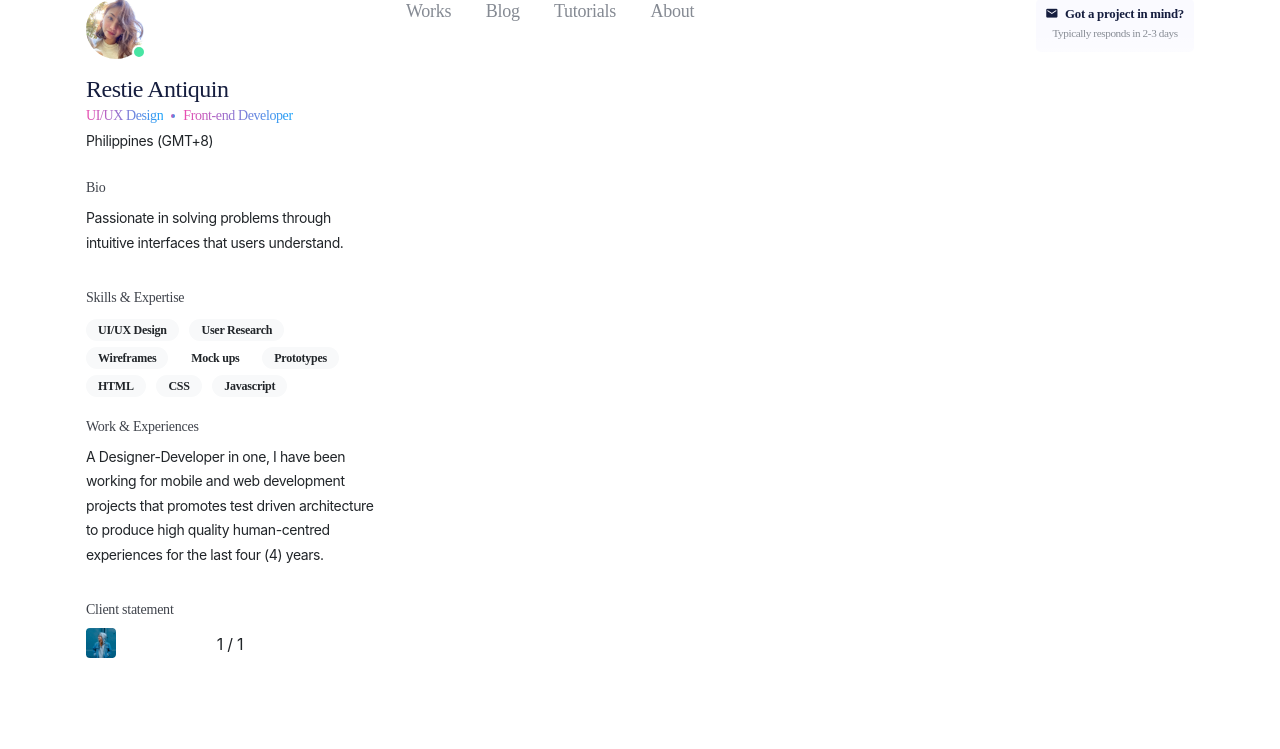
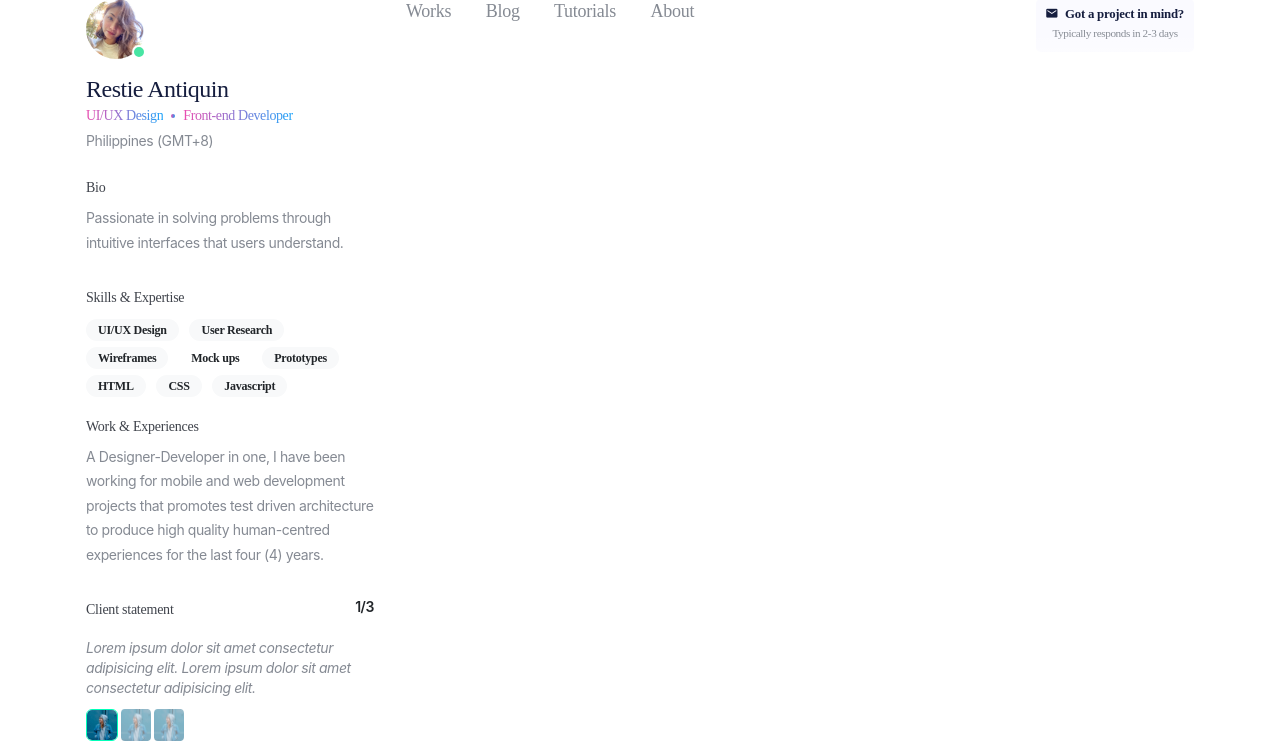
Before and after one commit to restijoi/koalitie, a Django app: template frontend/templates/home/home_page.html in a window 1280 px wide. Shown: the part 51-800 px from the top of the page. Run offline with Django 3.2, Linux system fonts and the light colour scheme; the template is opened without the code that fills it, so the values that code supplies are empty; parts of the project's set-up code (start-up, migrations or seed data) failed here and were passed over; some libraries are stand-ins or nearby versions; some web fonts are replaced.

Commit message:
fixed client statement slider

```diff
--- a/frontend/static/assets/js/main.js
+++ b/frontend/static/assets/js/main.js
@@ -1,12 +1,14 @@
 $(document).ready(function() {
-    var statement = new Swiper('#statement', {
-        pagination: {
-            el: '.swiper-pagination',
-            type: 'fraction',
-        },
-        navigation: {
-            nextEl: '.swiper-button-next',
-            prevEl: '.swiper-button-prev',
-        },
+    let statement = new Glide('.statement');
+    let elSlideWrapper = $('.glide-wrapper');
+    let elPaginate = $('.glide-pagination');
+
+    let sliderCount = elSlideWrapper[0].childElementCount;
+    elPaginate.html((statement.index+1) + "/" + sliderCount);
+    statement.on('run', function() {
+        elPaginate.html((statement.index+1) + "/" + sliderCount);
     });
+
+
+    statement.mount();
 });
--- a/frontend/static/assets/sass/components/_layout.scss
+++ b/frontend/static/assets/sass/components/_layout.scss
@@ -78,6 +78,9 @@ $value in $theme-colors {
             font-family: $Text-Bold;
             font-size: $h1;
             color: $dark-blue;
+            &:hover {
+                color: $dark-blue;
+            }
         }
 
         &:hover {
--- a/frontend/static/assets/sass/pages/_index.scss
+++ b/frontend/static/assets/sass/pages/_index.scss
@@ -25,6 +25,10 @@
             bottom: 0;
             right: 0;
         }
+    }
+
+    p {
+        color: $primary-text !important;
     }
 
     h3 {
@@ -150,3 +154,38 @@
         color: $primary-text;
     }
 }
+
+.glide {
+    &-wrapper {
+        font-size: 14px;
+        font-style: italic;
+        line-height: 1.43;
+        letter-spacing: -0.42px;
+        color: $primary-text;
+        margin: 10px 0;
+    }
+    &-pagination {
+        position: relative !important;
+        bottom: 0 !important;
+        width: auto !important;
+        font-size: 14px;
+        font-weight: 600;
+        font-stretch: normal;
+        font-style: normal;
+        line-height: 1.14;
+        letter-spacing: -0.42px;
+    }
+    &-thumbs {
+        display: flex;
+        overflow-x: auto;
+        img {
+            opacity: .5;
+            margin-right: 3px;
+        }
+        .glide__bullet--active {
+            opacity: 1;
+            border: 1px solid #02ffb9;
+            border-radius: 6px;
+        }
+    }
+}
--- a/frontend/templates/home/home_page.html
+++ b/frontend/templates/home/home_page.html
@@ -5,7 +5,6 @@
 
 {% block extra_css %}
 <link rel="stylesheet" type="text/css" href="{% static 'css/style.css' %}">
-<link rel="stylesheet" type="text/css" href="{% static 'node_modules/swiper/dist/css/swiper.min.css' %}">
 <link rel="stylesheet" type="text/css" href="{% static 'node_modules/animate.css/animate.min.css' %}">
 <link rel="stylesheet" type="text/css" href="{% static 'node_modules/ionicons/css/ionicons.min.css' %}">
 <link rel="stylesheet" type="text/css" href="{% static 'node_modules/bootstrap/dist/css/bootstrap-reboot.min.css' %}">
@@ -15,8 +14,8 @@
 <script type="text/javascript" src="{% static 'node_modules/jquery/dist/jquery.min.js' %}"></script>
 <script type="text/javascript" src="{% static 'node_modules/popper.js/dist/umd/popper.min.js' %}"></script>
 <script type="text/javascript" src="{% static 'node_modules/bootstrap/dist/js/bootstrap.min.js' %}"></script>
-<script type="text/javascript" src="{% static 'node_modules/swiper/dist/js/swiper.min.js' %}"></script>
 <script type="text/javascript" src="{% static 'node_modules/retinajs/dist/retina.js' %}"></script>
+<script type="text/javascript" src="{% static 'node_modules/@glidejs/glide/dist/glide.min.js' %}"></script>
 <script type="text/javascript" src="{% static 'js/main.js' %}"></script>
 {% block js %}{% endblock %}
 {% endblock %}
@@ -53,17 +52,39 @@
   <div class="section py-2">
     <label class="section-label mb-2">Work & Experiences</label>
     <p>
-      A Designer-Developer in one, I have been working for mobile and web development projects that promotes test driven architecture to produce high quality human-centred experiences for the last four (4) years.
+      A Designer-Developer in one, I have been working for mobile and web development projects that
+       promotes test driven architecture to produce high quality human-centred experiences
+       for the last four (4) years.
     </p>
   </div>
 
-  <div class="section py-2 swiper-container" id="statement">
-    <div>
-      <label class="section-label mb-2">Client statement</label>
-      <div class="swiper-pagination"></div>
-    </div>
-    <div class="">
-      <img src="{% static 'images/img-1.jpg' %}" data-rjs="3" class="img-rounded">
+  <div class="section py-2">
+    <div class="glide statement">
+      <div class="d-flex justify-content-between">
+        <label class="section-label mb-2">Client statement</label>
+        <div class="glide-pagination"></div>
+      </div>
+      <div class="glide__track" data-glide-el="track">
+        <ul class="glide__slides glide-wrapper">
+          <li class="glide__slide">
+            Lorem ipsum dolor sit amet consectetur adipisicing elit.
+            Lorem ipsum dolor sit amet consectetur adipisicing elit.
+          </li>
+          <li class="glide__slide">
+            Lorem ipsum dolor sit amet consectetur adipisicing elit.
+            Lorem ipsum dolor sit amet consectetur adipisicing elit.
+          </li>
+          <li class="glide__slide">
+            Lorem ipsum dolor sit amet consectetur adipisicing elit.
+            Lorem ipsum dolor sit amet consectetur adipisicing elit.
+          </li>
+        </ul>
+      </div>
+      <div class="glide-thumbs" data-glide-el="controls[nav]">
+        <img src="{% static 'images/img-1.jpg' %}" data-rjs="3" class="img-rounded"  data-glide-dir="=0">
+        <img src="{% static 'images/img-1.jpg' %}" data-rjs="3" class="img-rounded"  data-glide-dir="=1">
+        <img src="{% static 'images/img-1.jpg' %}" data-rjs="3" class="img-rounded"  data-glide-dir="=2">
+      </div>
     </div>
   </div>
 
--- a/frontend/templates/works/project.html
+++ b/frontend/templates/works/project.html
@@ -75,7 +75,6 @@
      </div>
   </div>
 </div>
-<script src="{% static 'node_modules/@glidejs/glide/dist/glide.min.js' %}"></script>
 <script>
   new Glide('.slider',{
     perView: 1,
```
Also changed, not shown: frontend/static/assets/css/style.css.
